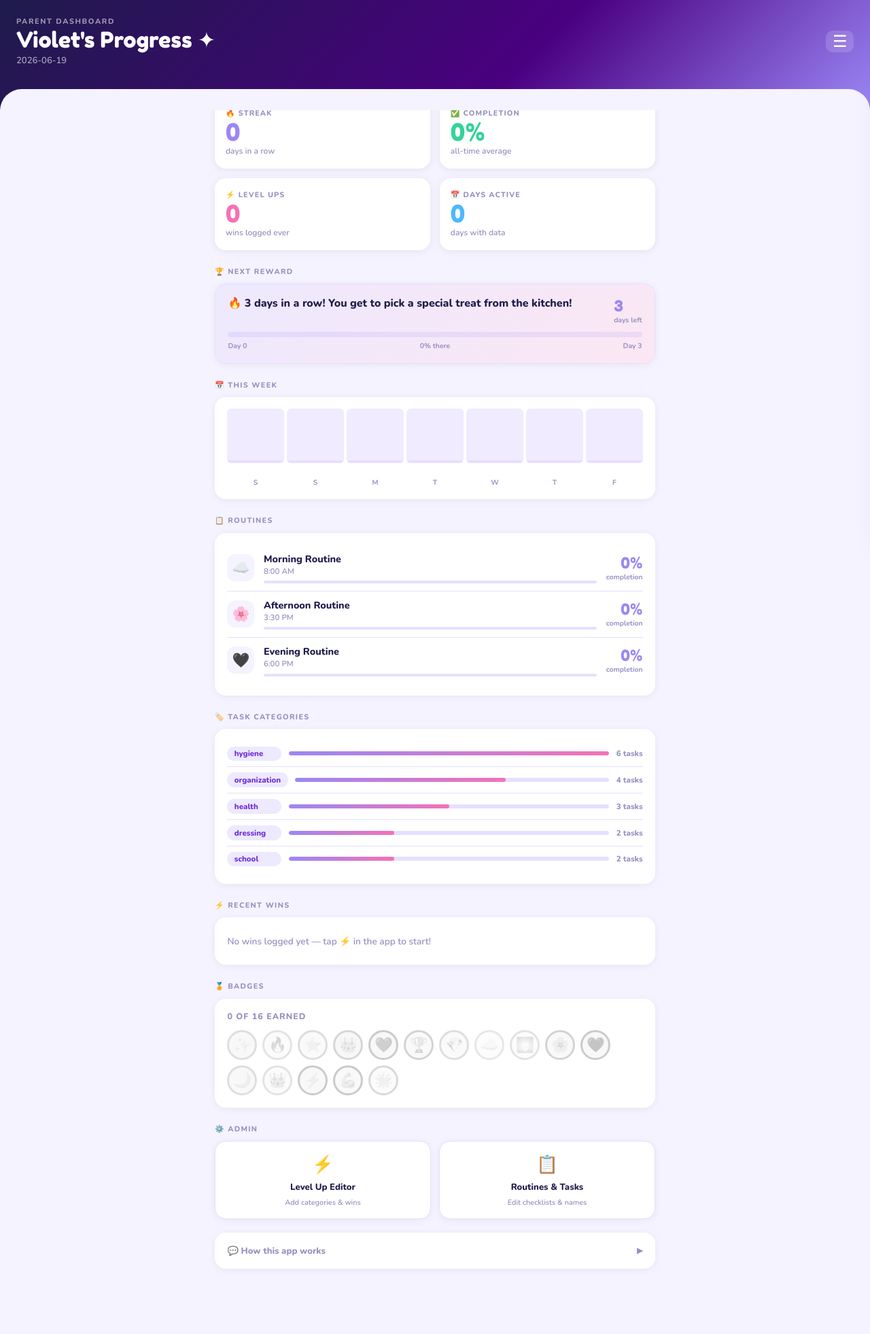
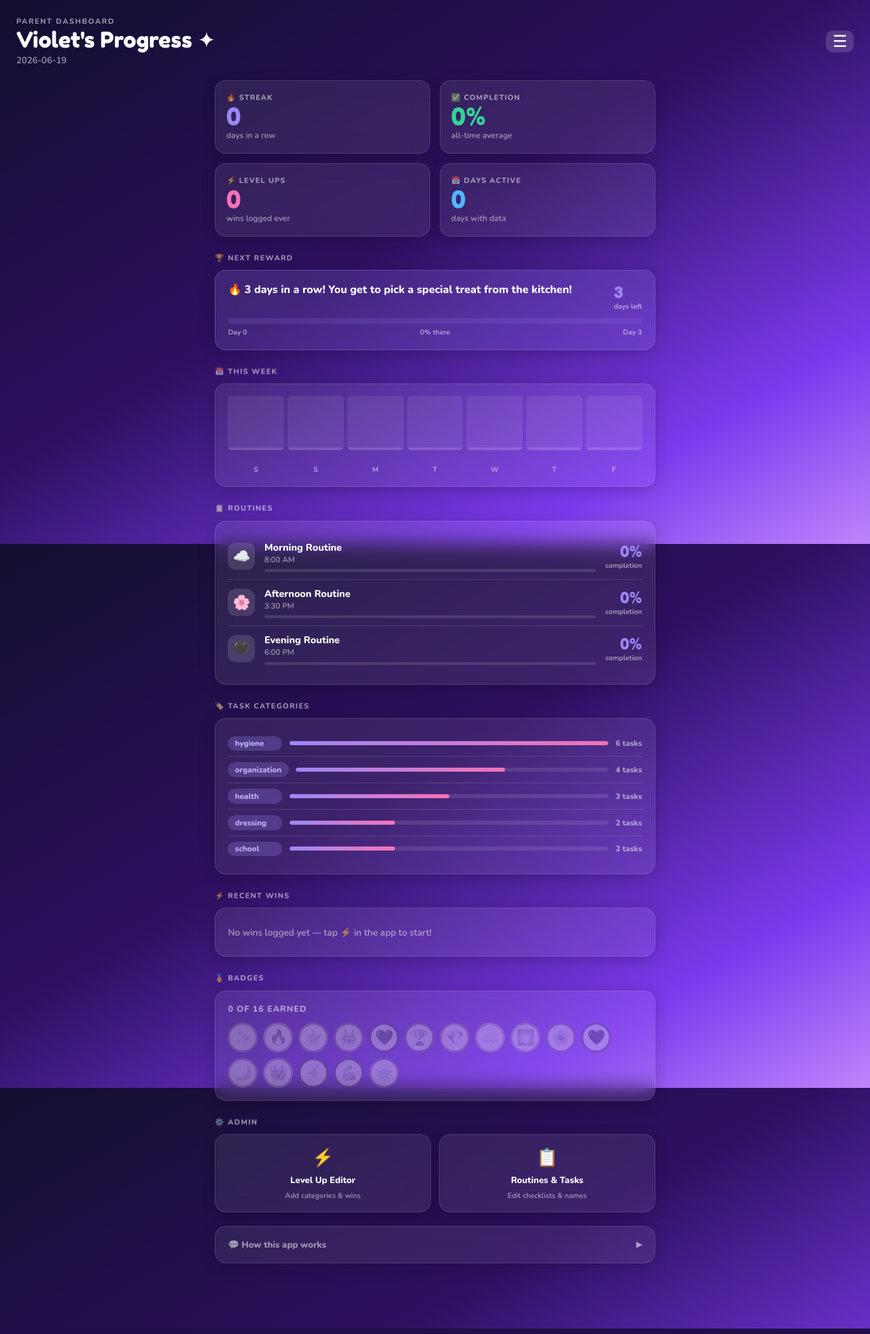
Before and after one commit to briefsubstance91/violet-routines, a Flask app: page /dashboard in a window 1280 px wide. Shown: the whole page at 68% size. Run offline with Flask 3, Linux system fonts and the light colour scheme.

Commit message:
Unify all pages to dark gradient + glassy card theme
Replace the inconsistent white/light-purple split design across
dashboard, badges, stats, and FAQ with a single deep purple gradient
(matching the landing page) and frosted-glass cards throughout.

- Body: linear-gradient(150deg, #120e2e → #2d1060 → #7c3aed → #c084fc)
- Cards: rgba(255,255,255,0.08) with backdrop-filter blur
- Text: white / rgba(255,255,255,0.55) for muted
- Borders: rgba(255,255,255,0.12)
- Removed dark header + white rounded-card break on dashboard and FAQ
- Badges header now sticky frosted glass instead of opaque white

Co-Authored-By: Claude Sonnet 4.6 <noreply@anthropic.com>

```diff
--- a/templates/dashboard.html
+++ b/templates/dashboard.html
@@ -15,17 +15,18 @@
       --pink:   #f472b6;
       --green:  #34d399;
       --yellow: #fbbf24;
-      --text:   #1e1b4b;
-      --muted:  #9490c0;
-      --bg:     #f5f3ff;
-      --card:   #ffffff;
-      --border: #e5e0ff;
+      --text:   #ffffff;
+      --muted:  rgba(255,255,255,0.55);
+      --bg:     rgba(255,255,255,0.06);
+      --card:   rgba(255,255,255,0.08);
+      --border: rgba(255,255,255,0.12);
       --r:      16px;
     }
 
     body {
       font-family: 'Nunito', sans-serif;
-      background: var(--bg);
+      background: linear-gradient(150deg, #120e2e 0%, #2d1060 45%, #7c3aed 80%, #c084fc 100%);
+      background-attachment: fixed;
       color: var(--text);
       min-height: 100vh;
       padding-bottom: 4rem;
@@ -33,17 +34,10 @@
 
     /* ── Header ── */
     header {
-      background: linear-gradient(135deg, #1e1b4b 0%, #4a0080 60%, #9b87f5 100%);
-      padding: 1.5rem 1.5rem 3rem;
+      background: transparent;
+      padding: 1.5rem 1.5rem 1.5rem;
       color: white;
       position: relative;
-      overflow: hidden;
-    }
-    header::after {
-      content: '';
-      position: absolute; bottom: -1px; left: 0; right: 0; height: 2rem;
-      background: var(--bg);
-      border-radius: 2rem 2rem 0 0;
     }
     .header-top {
       display: flex; align-items: center; justify-content: space-between;
@@ -91,9 +85,12 @@
     }
     .kpi-card {
       background: var(--card);
+      backdrop-filter: blur(14px);
+      -webkit-backdrop-filter: blur(14px);
+      border: 1px solid var(--border);
       border-radius: var(--r);
       padding: 1.1rem 1rem;
-      box-shadow: 0 2px 12px rgba(0,0,0,0.07);
+      box-shadow: 0 4px 20px rgba(0,0,0,0.2);
       display: flex; flex-direction: column; gap: 0.15rem;
     }
     .kpi-label {
@@ -116,9 +113,12 @@
     /* ── Card ── */
     .card {
       background: var(--card);
+      backdrop-filter: blur(14px);
+      -webkit-backdrop-filter: blur(14px);
+      border: 1px solid var(--border);
       border-radius: var(--r);
       padding: 1.1rem 1.15rem;
-      box-shadow: 0 2px 12px rgba(0,0,0,0.06);
+      box-shadow: 0 4px 24px rgba(0,0,0,0.2);
       margin-bottom: 0.75rem;
     }
     .card-title {
@@ -129,8 +129,8 @@
 
     /* ── Milestone card ── */
     .milestone-card {
-      background: linear-gradient(135deg, #ede9fe 0%, #fce7f3 100%);
-      border: 1.5px solid var(--border);
+      background: rgba(155,135,245,0.18);
+      border: 1px solid rgba(155,135,245,0.35);
     }
     .ms-header {
       display: flex; align-items: flex-start; justify-content: space-between;
@@ -162,7 +162,7 @@
     .week-bar-wrap {
       width: 100%; height: 80px;
       display: flex; align-items: flex-end;
-      background: #f0ebff; border-radius: 6px; overflow: hidden;
+      background: rgba(255,255,255,0.08); border-radius: 6px; overflow: hidden;
     }
     .week-bar {
       width: 100%; border-radius: 6px 6px 0 0;
@@ -170,7 +170,7 @@
       background: var(--purple);
     }
     .week-bar.full { background: linear-gradient(to top, var(--purple), var(--pink)); }
-    .week-bar.no-data { background: #e5e0ff; height: 4px !important; border-radius: 3px; }
+    .week-bar.no-data { background: rgba(255,255,255,0.12); height: 4px !important; border-radius: 3px; }
     .week-pct { font-size: 0.62rem; font-weight: 800; color: var(--text); }
     .week-day { font-size: 0.65rem; font-weight: 700; color: var(--muted); }
 
@@ -183,7 +183,7 @@
     .routine-row:last-child { border-bottom: none; }
     .routine-icon-wrap {
       width: 40px; height: 40px; border-radius: 12px;
-      background: var(--bg);
+      background: rgba(255,255,255,0.12);
       display: flex; align-items: center; justify-content: center;
       font-size: 1.3rem; flex-shrink: 0;
     }
@@ -237,12 +237,12 @@
     .tag-row:last-child { border-bottom: none; }
     .tag-pill {
       display: inline-flex; align-items: center;
-      background: #ede9fe; color: #6d28d9;
+      background: rgba(155,135,245,0.25); color: #c4b5fd;
       border-radius: 100px; padding: 0.18rem 0.65rem;
       font-size: 0.72rem; font-weight: 800;
       flex-shrink: 0; min-width: 80px;
     }
-    .tag-bar-wrap { flex: 1; height: 6px; background: var(--border); border-radius: 3px; overflow: hidden; }
+    .tag-bar-wrap { flex: 1; height: 6px; background: rgba(255,255,255,0.1); border-radius: 3px; overflow: hidden; }
     .tag-bar { height: 100%; border-radius: 3px; background: linear-gradient(90deg, var(--purple), var(--pink)); }
     .tag-count { font-size: 0.72rem; font-weight: 800; color: var(--muted); white-space: nowrap; }
 
@@ -265,9 +265,9 @@
     .hiw-links { display: flex; flex-wrap: wrap; gap: 0.5rem; margin-top: 0.5rem; }
     .hiw-link {
       display: inline-flex; align-items: center; gap: 0.3rem;
-      background: var(--bg); border: 1.5px solid var(--border);
+      background: rgba(255,255,255,0.08); border: 1.5px solid rgba(255,255,255,0.18);
       border-radius: 100px; padding: 0.3rem 0.75rem;
-      font-size: 0.75rem; font-weight: 800; color: var(--purple);
+      font-size: 0.75rem; font-weight: 800; color: #c4b5fd;
       text-decoration: none; transition: border-color 0.15s;
     }
     .hiw-link:hover { border-color: var(--purple); }
@@ -445,12 +445,12 @@
   <!-- ── Admin shortcuts ── -->
   <p class="section-label">⚙️ Admin</p>
   <div style="display:grid; grid-template-columns:1fr 1fr; gap:0.75rem; margin-bottom:1.25rem">
-    <a href="/admin" style="display:flex;flex-direction:column;align-items:center;gap:0.4rem;padding:1rem;background:white;border-radius:16px;text-decoration:none;color:var(--text);box-shadow:0 2px 12px rgba(0,0,0,0.06);border:1.5px solid var(--border);">
+    <a href="/admin" style="display:flex;flex-direction:column;align-items:center;gap:0.4rem;padding:1rem;background:rgba(255,255,255,0.08);backdrop-filter:blur(14px);-webkit-backdrop-filter:blur(14px);border-radius:16px;text-decoration:none;color:var(--text);box-shadow:0 4px 20px rgba(0,0,0,0.2);border:1px solid var(--border);">
       <span style="font-size:1.6rem">⚡</span>
       <span style="font-size:0.82rem;font-weight:800">Level Up Editor</span>
       <span style="font-size:0.68rem;font-weight:600;color:var(--muted);text-align:center">Add categories & wins</span>
     </a>
-    <a href="/admin" style="display:flex;flex-direction:column;align-items:center;gap:0.4rem;padding:1rem;background:white;border-radius:16px;text-decoration:none;color:var(--text);box-shadow:0 2px 12px rgba(0,0,0,0.06);border:1.5px solid var(--border);">
+    <a href="/admin" style="display:flex;flex-direction:column;align-items:center;gap:0.4rem;padding:1rem;background:rgba(255,255,255,0.08);backdrop-filter:blur(14px);-webkit-backdrop-filter:blur(14px);border-radius:16px;text-decoration:none;color:var(--text);box-shadow:0 4px 20px rgba(0,0,0,0.2);border:1px solid var(--border);">
       <span style="font-size:1.6rem">📋</span>
       <span style="font-size:0.82rem;font-weight:800">Routines & Tasks</span>
       <span style="font-size:0.68rem;font-weight:600;color:var(--muted);text-align:center">Edit checklists & names</span>
```
Also changed, not shown: templates/badges.html (+12 -9 lines), templates/faq.html (+17 -20 lines), templates/stats.html (+21 -16 lines).
